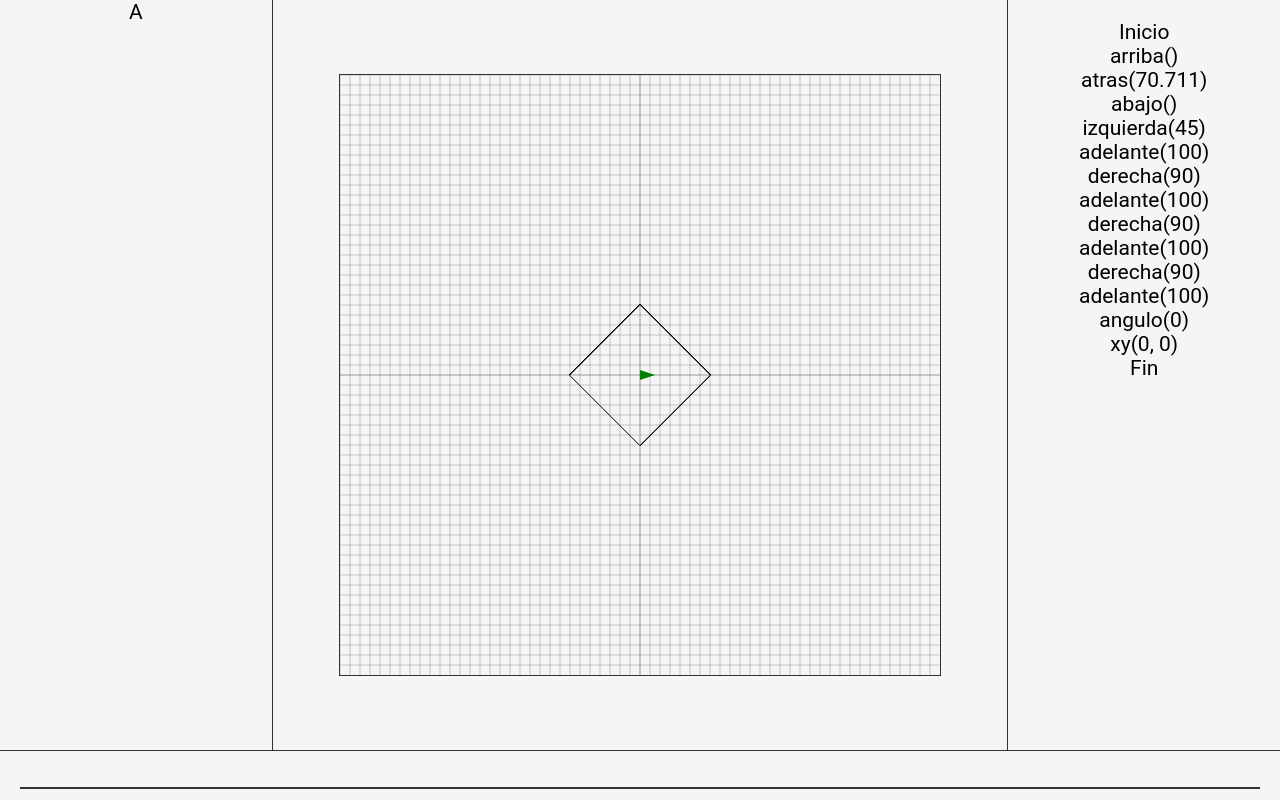
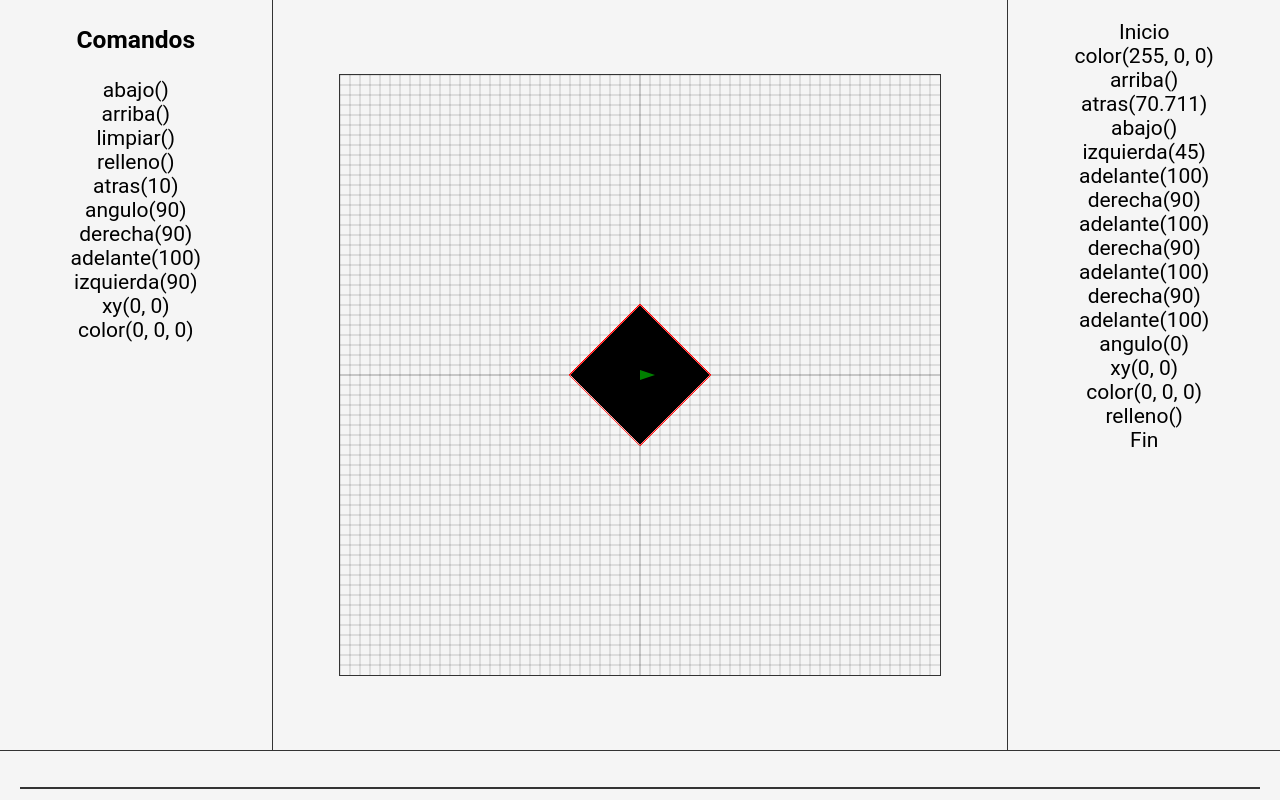
Before and after one commit to kuronosu/graphics-learning, a website with bundled scripts: page public/index.html in a window 1280 px wide. Built offline with nearby package versions, Linux system fonts and the light colour scheme.

Commit message:
color and fill

```diff
--- a/public/index.css
+++ b/public/index.css
@@ -70,10 +70,11 @@ ul {
   /* background-color: blue; */
 }
 
-.center-panel > canvas {
+#canvas {
   width: 600px;
   height: 600px;
   border: 1px solid #333;
+  z-index: 2;
 }
 
 .controls {
@@ -104,3 +105,15 @@ ul {
 .future {
   color: #999;
 }
+
+#grid {
+  position: absolute;
+  z-index: 1;
+  border: 1px solid #333;
+  width: 600px;
+  height: 600px;
+}
+
+.hidden {
+  display: none;
+}
--- a/public/index.html
+++ b/public/index.html
@@ -10,9 +10,27 @@
   <body>
     <div class="container">
       <div class="panels">
-        <div class="panel left-panel">A</div>
+        <div class="panel left-panel">
+          <h3>Comandos</h3>
+          <ul>
+            <li>abajo()</li>
+            <li>arriba()</li>
+            <li>limpiar()</li>
+            <li>relleno()</li>
+
+            <li>atras(10)</li>
+            <li>angulo(90)</li>
+            <li>derecha(90)</li>
+            <li>adelante(100)</li>
+            <li>izquierda(90)</li>
+
+            <li>xy(0, 0)</li>
+            <li>color(0, 0, 0)</li>
+          </ul>
+        </div>
         <div class="panel center-panel">
           <canvas id="canvas" width="600" height="600"></canvas>
+          <canvas id="grid" width="600" height="600"></canvas>
         </div>
         <div class="panel right-panel">
           <ol id="history-container"></ol>
--- a/src/controller.ts
+++ b/src/controller.ts
@@ -8,13 +8,11 @@ export class Controller {
   private _drawHistory: HistoryManager<Command<any>>;
   private _drawer: Drawer;
   private _redraw: boolean;
-  private _showGrid: boolean;
 
   constructor(context: CanvasRenderingContext2D) {
     this._redraw = true;
     this._drawHistory = new HistoryManager();
     this._drawer = new Drawer(context);
-    this._showGrid = true;
 
     this._drawHistory.observe((h) => this.draw());
   }
@@ -31,9 +29,6 @@ export class Controller {
     if (this._redraw) {
       clearCtx(this._drawer.ctx);
       this._drawer.pen.reset();
-      if (this._showGrid) {
-        this._drawer.grid();
-      }
       this._drawer.ctx.beginPath();
       this._drawer.xy({ x: 0, y: 0 });
       for (const command of this._drawHistory.past) {
@@ -44,17 +39,12 @@ export class Controller {
     }
   }
 
-  toogleGrid() {
-    this._showGrid = !this._showGrid;
-    this._redraw = true;
-    this.draw();
-  }
-
   get commandsArgCount() {
     return {
       arriba: [0, this.up],
       abajo: [0, this.down],
       limpiar: [0, this.clear],
+      relleno: [0, this.fill],
 
       izquierda: [1, this.left],
       angulo: [1, this.angle],
@@ -63,6 +53,8 @@ export class Controller {
       atras: [1, this.backward],
 
       xy: [2, this.xy],
+
+      color: [3, this.color],
     };
   }
 
@@ -73,13 +65,13 @@ export class Controller {
     return args.length === this.commandsArgCount[fn][0];
   }
 
-  run(command: string): Error | null {
+  run(command: string) {
     const cmd = detectFunctionCall(command);
     if (cmd === null) {
-      return new Error('Invalid command');
+      throw new Error('Invalid command');
     }
     if (!Object.keys(this.commandsArgCount).includes(cmd.name)) {
-      return new Error('Invalid command');
+      throw new Error('Invalid command');
     }
     if (
       !this._validateCommandArgs(
@@ -87,7 +79,7 @@ export class Controller {
         cmd.name as keyof typeof this.commandsArgCount,
       )
     ) {
-      return new Error('Invalid command');
+      throw new Error('Invalid command');
     }
     const [n, fn] =
       this.commandsArgCount[cmd.name as keyof typeof this.commandsArgCount];
@@ -97,8 +89,13 @@ export class Controller {
       (fn as (v: number) => void)(cmd.args[0]);
     } else if (n === 2) {
       (fn as (v1: number, v2: number) => void)(cmd.args[0], cmd.args[1]);
+    } else if (n === 3) {
+      (fn as (v1: number, v2: number, v3: number) => void)(
+        cmd.args[0],
+        cmd.args[1],
+        cmd.args[2],
+      );
     }
-    return null;
   }
 
   // Commands
@@ -140,4 +137,17 @@ export class Controller {
   right = (angle: number) => {
     this._addCommand(new Command('derecha', this._drawer.right, { angle }));
   };
+
+  color = (r: number, g: number, b: number) => {
+    if (r < 0 || r > 255 || g < 0 || g > 255 || b < 0 || b > 255) {
+      throw new Error('Invalid color');
+    }
+    this._addCommand(new Command('color', this._drawer.color, { r, g, b }));
+  };
+
+  fill = () => {
+    this._addCommand(new Command('relleno', this._drawer.fill, {}));
+  };
+
+  // End Commands
 }
--- a/src/draw/drawer.ts
+++ b/src/draw/drawer.ts
@@ -1,5 +1,9 @@
 import { getCanvasCartesianPoint } from './common';
 import Pen from './pen';
+
+function sleep(ms: number) {
+  return new Promise((resolve) => setTimeout(resolve, ms));
+}
 
 export class Drawer {
   private _pen: Pen;
@@ -18,32 +22,6 @@ export class Drawer {
     return this._ctx;
   }
 
-  grid() {
-    const { width, height } = this._ctx.canvas;
-    const x = width / 2;
-    const y = height / 2;
-
-    this._ctx.save();
-    this._ctx.beginPath();
-    this._ctx.strokeStyle = 'rgba(0,0,0,0.2)';
-    this._ctx.lineWidth = 1;
-    for (let i = 0; i < width; i += 10) {
-      this._ctx.moveTo(i, 0);
-      this._ctx.lineTo(i, height);
-    }
-    for (let i = 0; i < height; i += 10) {
-      this._ctx.moveTo(0, i);
-      this._ctx.lineTo(width, i);
-    }
-    this._ctx.moveTo(0, y);
-    this._ctx.lineTo(width, y);
-    this._ctx.moveTo(x, 0);
-    this._ctx.lineTo(x, height);
-    this._ctx.stroke();
-    this._ctx.restore();
-    this._ctx.closePath();
-  }
-
   up = () => {
     this._pen.up();
   };
@@ -58,6 +36,8 @@ export class Drawer {
   };
 
   forward = ({ distance }: { distance: number }) => {
+    this._ctx.save();
+    this._ctx.strokeStyle = this._pen.hexColor;
     const x = this._pen.position.x + distance * Math.cos(this._pen.angle);
     const y = this._pen.position.y + distance * Math.sin(this._pen.angle);
     const newPos = getCanvasCartesianPoint(x, y, this._ctx);
@@ -66,6 +46,7 @@ export class Drawer {
     this._pen.move(x, y);
     this._pen.sync(this._ctx);
     this._ctx.stroke();
+    this._ctx.restore();
   };
 
   backward = ({ distance }: { distance: number }) => {
@@ -82,6 +63,46 @@ export class Drawer {
 
   right = ({ angle }: { angle: number }) => {
     this._pen.rotate(-angle);
+  };
+
+  color = ({ r, g, b }: { r: number; g: number; b: number }) => {
+    this._pen.color = { r, g, b };
+    this._pen.sync(this._ctx);
+  };
+
+  fill = () => {
+    this._ctx.save();
+    this._ctx.fillStyle = this._pen.hexColor;
+    //Flooding fill
+    const visited: { [key: string]: boolean } = {};
+    const next: number[][] = [];
+    const { x, y } = getCanvasCartesianPoint(
+      this._pen.position.x,
+      this._pen.position.x,
+      this._ctx,
+    );
+    next.push([x, y]);
+
+    while (next.length > 0) {
+      const [x, y] = next.pop()!;
+      if (visited[`${x},${y}`] === true) {
+        continue;
+      }
+      visited[`${x},${y}`] = true;
+      const pixel = this._ctx.getImageData(x, y, 1, 1).data;
+      if (
+        (pixel[0] === 255 && pixel[1] === 255 && pixel[2] === 255) ||
+        (pixel[0] === 0 && pixel[1] === 0 && pixel[2] === 0 && pixel[3] === 0)
+      ) {
+        this._ctx.fillRect(x, y, 1, 1);
+        next.push([x + 1, y]);
+        next.push([x - 1, y]);
+        next.push([x, y + 1]);
+        next.push([x, y - 1]);
+      }
+    }
+
+    this._ctx.restore();
   };
 
   // forward(distance)
--- a/src/draw/pen.ts
+++ b/src/draw/pen.ts
@@ -21,6 +21,7 @@ export default class Pen {
   private _isDown: boolean;
   private _isVisible: boolean;
   private _position: { x: number; y: number };
+  private _color: { r: number; g: number; b: number };
   shape: keyof typeof _shapes;
 
   constructor() {
@@ -28,11 +29,35 @@ export default class Pen {
     this._isDown = true;
     this._isVisible = true;
     this._position = { x: 0, y: 0 };
+    this._color = { r: 0, g: 0, b: 0 };
     this.shape = _DEFAULT_SHAPE;
   }
 
   get angle() {
     return this._angle;
+  }
+
+  get color() {
+    return this._color;
+  }
+
+  set color(color: { r: number; g: number; b: number }) {
+    this._color = color;
+  }
+
+  get hexColor() {
+    const r = this._color.r.toString(16),
+      g = this._color.g.toString(16),
+      b = this._color.b.toString(16);
+    const _ = (x: string) => (x.length == 1 ? `0${x}` : `${x}`);
+    return `#${_(r)}${_(g)}${_(b)}`;
+  }
+
+  set hexColor(hex: string) {
+    const r = parseInt(hex.slice(1, 3), 16);
+    const g = parseInt(hex.slice(3, 5), 16);
+    const b = parseInt(hex.slice(5, 7), 16);
+    this._color = { r, g, b };
   }
 
   set angle(angle: number) {
--- a/src/index.ts
+++ b/src/index.ts
@@ -9,6 +9,32 @@ function createLI(text: string, className?: string) {
   return $li;
 }
 
+function grid(ctx: CanvasRenderingContext2D) {
+  const { width, height } = ctx.canvas;
+  const x = width / 2;
+  const y = height / 2;
+
+  ctx.save();
+  ctx.beginPath();
+  ctx.strokeStyle = 'rgba(0,0,0,0.2)';
+  ctx.lineWidth = 1;
+  for (let i = 0; i < width; i += 10) {
+    ctx.moveTo(i, 0);
+    ctx.lineTo(i, height);
+  }
+  for (let i = 0; i < height; i += 10) {
+    ctx.moveTo(0, i);
+    ctx.lineTo(width, i);
+  }
+  ctx.moveTo(0, y);
+  ctx.lineTo(width, y);
+  ctx.moveTo(x, 0);
+  ctx.lineTo(x, height);
+  ctx.stroke();
+  ctx.restore();
+  ctx.closePath();
+}
+
 function main() {
   const $commandEntry = document.getElementById(
     'command-entry',
@@ -17,6 +43,8 @@ function main() {
     'history-container',
   ) as HTMLOListElement;
   const $canvas = document.getElementById('canvas') as HTMLCanvasElement;
+  const $canvasGrid = document.getElementById('grid') as HTMLCanvasElement;
+  grid($canvasGrid.getContext('2d')!);
 
   const drawer = new Controller($canvas.getContext('2d')!);
 
@@ -40,14 +68,17 @@ function main() {
       e.preventDefault();
       drawer.history.redo();
     } else if (e.key === 'g') {
-      drawer.toogleGrid();
+      $canvasGrid.classList.toggle('hidden');
     }
   });
 
   $commandEntry.addEventListener('keydown', (e) => {
     if (e.key === 'Enter') {
-      if (drawer.run($commandEntry.value) == null) {
+      try {
+        drawer.run($commandEntry.value);
         $commandEntry.value = '';
+      } catch (err) {
+        alert(err);
       }
     } else if (e.key === 'ArrowUp') {
       const cmd = drawer.history.search.backward();
@@ -61,6 +92,7 @@ function main() {
   drawer.run('limpiar()');
 
   const example = `
+color(255, 0, 0)
 arriba()
 atras(70.711)
 abajo()
@@ -74,6 +106,8 @@ derecha(90)
 adelante(100)
 angulo(0)
 xy(0,0)
+color(0, 0, 0)
+relleno()
   `;
 
   for (const command of example.split('\n')) {
```
